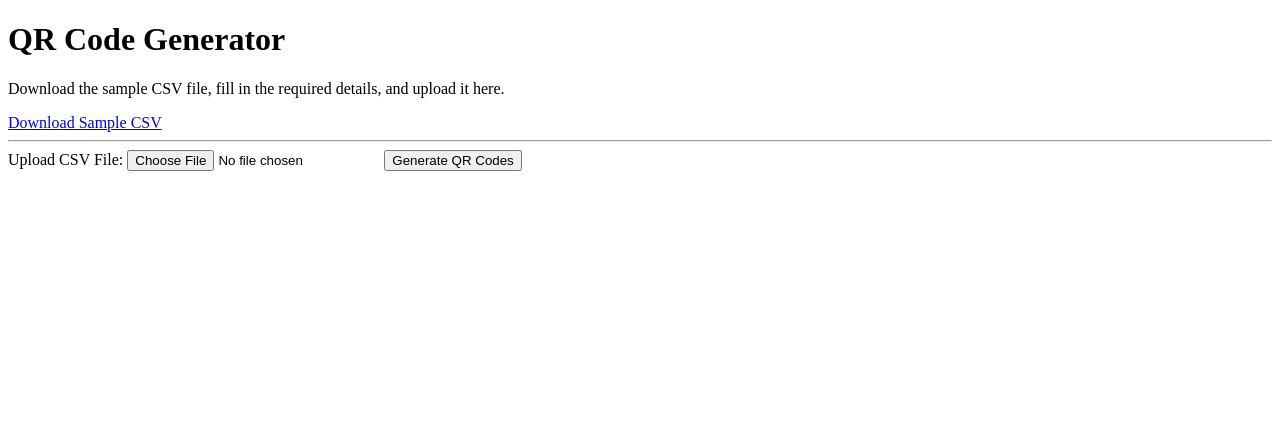
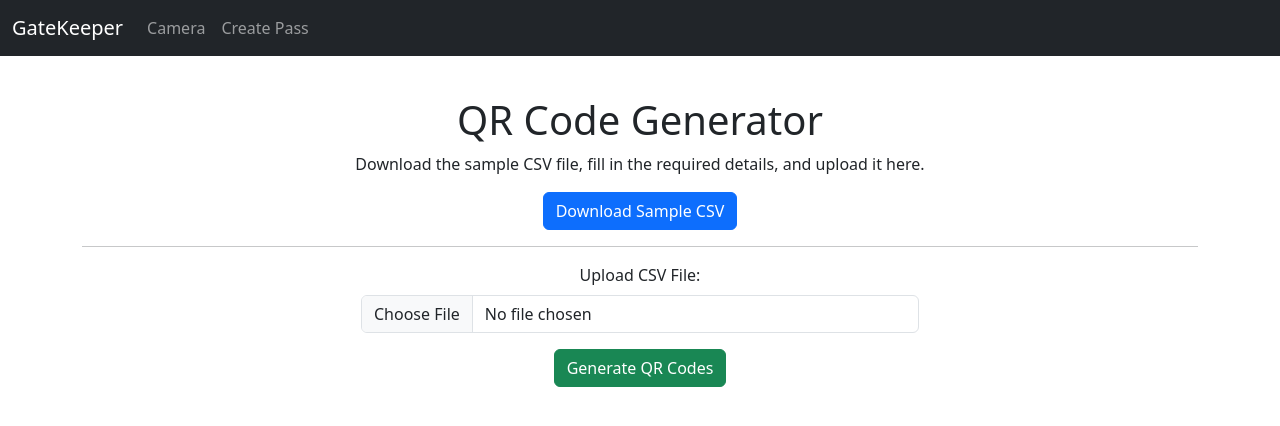
Before and after one commit to mentorlinux/rpigatekeeper, a Django app: page /qr-generator/upload-csv/ in a window 1280 px wide. Shown: the top 426 px of the page. Run offline with Django 5.2, Linux system fonts and the light colour scheme; some libraries are stand-ins or nearby versions.

Commit message:
Updated navbar style and resolved global CSS affecting navbar

```diff
--- a/school_gate/qr_generator/templates/qr_generator/upload_csv.html
+++ b/school_gate/qr_generator/templates/qr_generator/upload_csv.html
@@ -1,7 +1,62 @@
 <!DOCTYPE html>
-<html>
+<html lang="en">
 <head>
+    <meta charset="UTF-8">
+    <meta name="viewport" content="width=device-width, initial-scale=1.0">
     <title>Upload CSV - QR Code Generator</title>
+    <!-- Include Bootstrap CSS -->
+    <link href="https://cdn.jsdelivr.net/npm/bootstrap@5.3.0/dist/css/bootstrap.min.css" rel="stylesheet">
+</head>
+<body>
+    <!-- Navbar -->
+    <nav class="navbar navbar-expand-sm navbar-dark bg-dark fixed-top">
+        <div class="container-fluid">
+            <a class="navbar-brand" href="#">GateKeeper</a>
+            <button class="navbar-toggler" type="button" data-bs-toggle="collapse" data-bs-target="#mynavbar">
+                <span class="navbar-toggler-icon"></span>
+            </button>
+            <div class="collapse navbar-collapse" id="mynavbar">
+                <ul class="navbar-nav me-auto">
+                    <li class="nav-item">
+                        <a class="nav-link" href="http://127.0.0.1:8000/qr-scanner/live-feed/">Camera</a>
+                    </li>
+                    <li class="nav-item">
+                        <a class="nav-link" href="http://127.0.0.1:8000/qr-generator/upload-csv/">Create Pass</a>
+                    </li>
+                </ul>
+            </div>
+        </div>
+    </nav>
+
+    <!-- Main Content -->
+    <div class="container mt-5 pt-5">
+        <h1 class="text-center">QR Code Generator</h1>
+        <p class="text-center">Download the sample CSV file, fill in the required details, and upload it here.</p>
+
+        <div class="text-center">
+            <a href="{% url 'download_sample_csv' %}" class="btn btn-primary">Download Sample CSV</a>
+        </div>
+        <hr>
+
+        <form method="post" enctype="multipart/form-data" class="text-center">
+            {% csrf_token %}
+            <label for="csv_file" class="form-label">Upload CSV File:</label>
+            <input type="file" name="csv_file" id="csv_file" required class="form-control w-50 mx-auto">
+            <button type="submit" class="btn btn-success mt-3">Generate QR Codes</button>
+        </form>
+
+        {% if success %}
+        <hr>
+        <div class="text-center">
+            <h2>QR codes generated successfully!</h2>
+            <p>The download should start automatically, or <a href="{{ zip_url }}">click here to download manually</a>.</p>
+        </div>
+        {% endif %}
+    </div>
+
+    <!-- Include Bootstrap JS -->
+    <script src="https://cdn.jsdelivr.net/npm/bootstrap@5.3.0/dist/js/bootstrap.bundle.min.js"></script>
+
     <script>
         // Auto-download ZIP file if available
         window.onload = function () {
@@ -14,25 +69,5 @@
             }
         };
     </script>
-</head>
-<body>
-    <h1>QR Code Generator</h1>
-    <p>Download the sample CSV file, fill in the required details, and upload it here.</p>
-
-    <a href="{% url 'download_sample_csv' %}">Download Sample CSV</a>
-    <hr>
-
-    <form method="post" enctype="multipart/form-data">
-        {% csrf_token %}
-        <label for="csv_file">Upload CSV File:</label>
-        <input type="file" name="csv_file" id="csv_file" required>
-        <button type="submit">Generate QR Codes</button>
-    </form>
-
-    {% if success %}
-    <hr>
-    <h2>QR codes generated successfully!</h2>
-    <p>The download should start automatically, or <a href="{{ zip_url }}">click here to download manually</a>.</p>
-    {% endif %}
 </body>
 </html>
```
Also changed, not shown: school_gate/qr_scanner/templates/qr_scanner/live_feed.html (+41 -15 lines).
